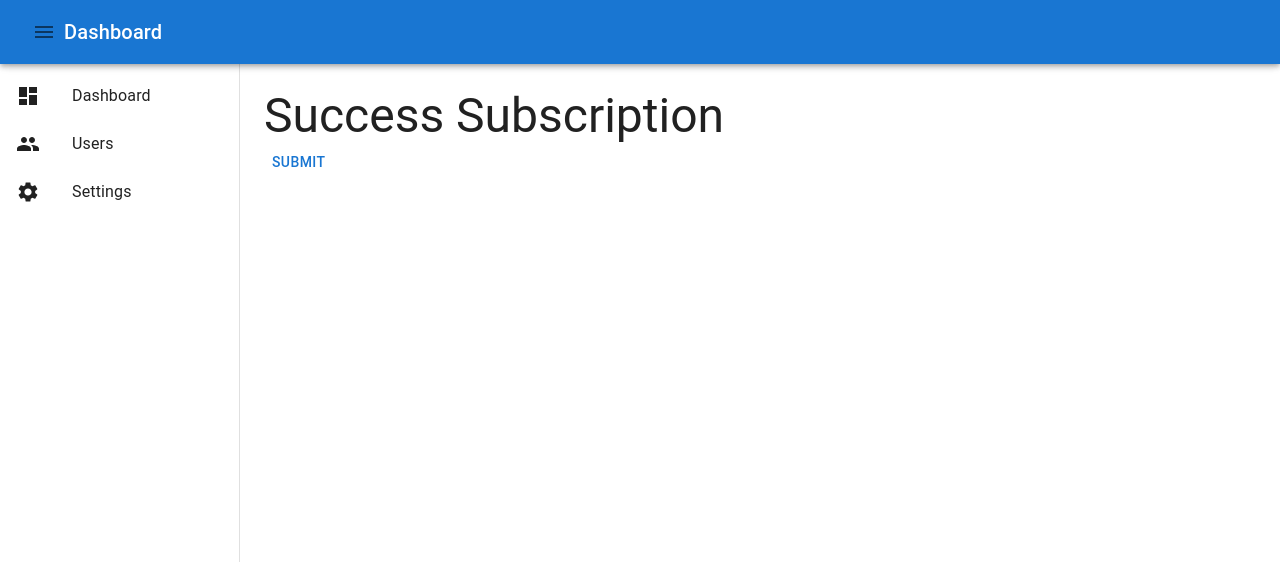
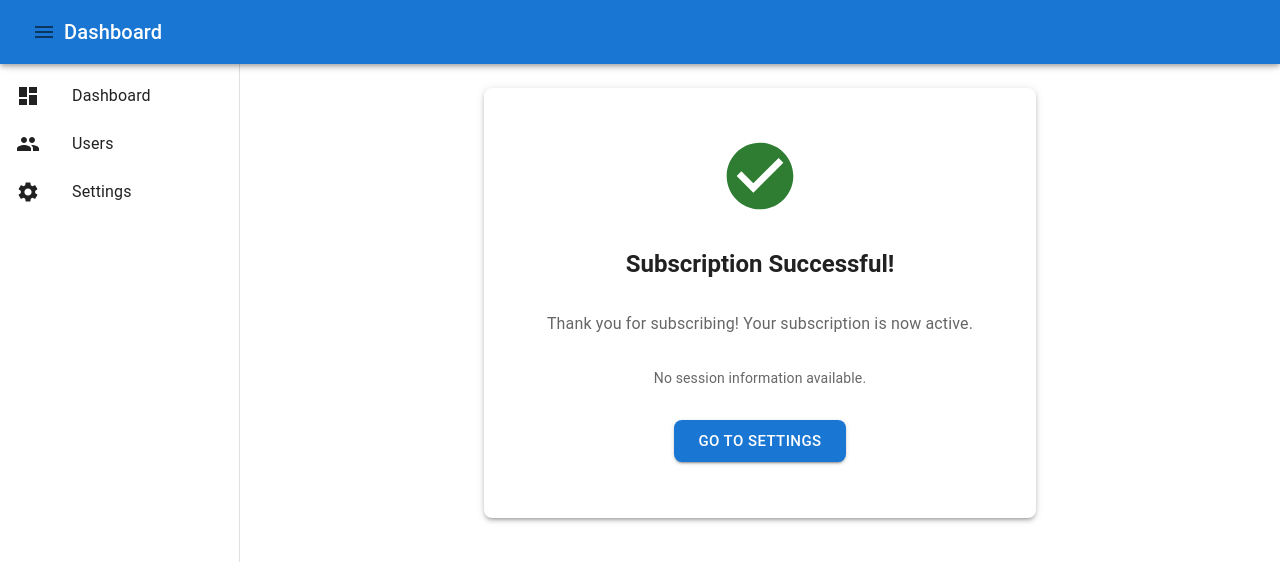
Before and after one commit to hirokazu-kobayashi-koba-hiro/idp-admin-dashboard, a Next.js app: page /settings/subscription/complete in a window 1280 px wide. Shown: the top 562 px of the page. Built offline with nearby package versions, Linux system fonts and the light colour scheme; no server answers.

Commit message:
improve function  subscription 2

```diff
--- a/src/app/(authenticated)/settings/subscription/complete/page.tsx
+++ b/src/app/(authenticated)/settings/subscription/complete/page.tsx
@@ -1,41 +1,103 @@
 "use client";
 
 import React, { useEffect, useState } from "react";
-import { Box, Button, Typography } from "@mui/material";
+import {
+  Box,
+  Button,
+  Typography,
+  Container,
+  Stack,
+  Card,
+  CardContent,
+} from "@mui/material";
+import CheckCircleIcon from "@mui/icons-material/CheckCircle";
+import { useRouter } from "next/navigation";
 
 const SubscriptionCompletePage = () => {
-  const [sessionId, setSessionId] = useState("");
+  const router = useRouter();
+  const [sessionId, setSessionId] = useState<string | null>(null);
 
   useEffect(() => {
-    // Check to see if this is a redirect back from Checkout
     const query = new URLSearchParams(window.location.search);
 
     if (query.get("success")) {
-      setSessionId(query.get("session_id") || "session_id");
+      setSessionId(query.get("session_id"));
     }
-  }, [sessionId]);
+  }, []);
 
-  const handleClick = async () => {
-    const { url } = await fetch(`/api/payments/subscription/session/${sessionId}`,
-        {
-          method: "POST",
-          body: JSON.stringify({
-            returnUrl: "http://localhost:3000/settings",
-          })
-        });
-
-    console.log(url);
-    // router.push(url);
-  }
+  const handleClick = () => {
+    router.push("/settings");
+  };
 
   return (
-    <>
-      <Box>
-          <Typography variant={"h3"}>Success Subscription</Typography>
-          <Typography>{sessionId}</Typography>
-        <Button onClick={handleClick}>submit</Button>
-      </Box>
-    </>
+    <Container
+      maxWidth="sm"
+      sx={{
+        display: "flex",
+        justifyContent: "center",
+        alignItems: "center",
+      }}
+    >
+      <Card
+        elevation={3}
+        sx={{
+          padding: 4,
+          borderRadius: 2,
+          width: "100%",
+        }}
+      >
+        <CardContent>
+          <Stack spacing={4} alignItems="center" textAlign="center">
+            {/* Success Icon */}
+            <CheckCircleIcon color="success" sx={{ fontSize: 80 }} />
+
+            {/* Success Message */}
+            <Typography variant="h5" fontWeight="bold" color="textPrimary">
+              Subscription Successful!
+            </Typography>
+            <Typography variant="body1" color="textSecondary">
+              Thank you for subscribing! Your subscription is now active.
+            </Typography>
+
+            {/* Session Details */}
+            {sessionId ? (
+                <Typography
+                    variant="body2"
+                    color="textSecondary"
+                    sx={{
+                      padding: 2,
+                      backgroundColor: "#f5f5f5",
+                      borderRadius: 1,
+                      width: "100%",
+                      textAlign: "center",
+                      wordWrap: "break-word", // Ensures long words break to the next line
+                      overflowWrap: "break-word", // Alternative for better browser support
+                      whiteSpace: "normal", // Allows wrapping to the next line
+                    }}
+                >
+                  Session ID: {sessionId}
+                </Typography>
+
+            ) : (
+              <Typography variant="body2" color="textSecondary">
+                No session information available.
+              </Typography>
+            )}
+
+            {/* Back Button */}
+            <Button
+              variant="contained"
+              color="primary"
+              size="large"
+              onClick={handleClick}
+              sx={{ borderRadius: 2, paddingX: 3 }}
+            >
+              Go to Settings
+            </Button>
+          </Stack>
+        </CardContent>
+      </Card>
+    </Container>
   );
 };
 
--- a/src/app/AuthHandler.tsx
+++ b/src/app/AuthHandler.tsx
@@ -2,7 +2,7 @@
 
 import { signIn, useSession } from "next-auth/react";
 import React, { useEffect } from "react";
-import {useRouter, useSearchParams} from "next/navigation";
+import { useRouter, useSearchParams } from "next/navigation";
 import { Loading } from "@/components/Loading";
 import { sleep } from "@/functions/sleep";
 
--- a/src/server/stripe/stripe.ts
+++ b/src/server/stripe/stripe.ts
@@ -50,7 +50,13 @@ export const createCheckoutSession = async ({
   }
 };
 
-export const registerCheckout = async ({ sessionId, returnUrl }: { sessionId: string; returnUrl: string}) => {
+export const registerCheckout = async ({
+  sessionId,
+  returnUrl,
+}: {
+  sessionId: string;
+  returnUrl: string;
+}) => {
   try {
     const checkoutSession = await stripe.checkout.sessions.retrieve(sessionId);
 
@@ -60,11 +66,11 @@ export const registerCheckout = async ({ sessionId, returnUrl }: { sessionId: st
     });
 
     return {
-      url: portalSession.url
+      url: portalSession.url,
     };
   } catch (e) {
     return {
-      error: e
-    }
+      error: e,
+    };
   }
-}
+};
```
Also changed, not shown: src/app/api/payments/subscription/session/[sessionId]/route.ts (+6 -3 lines), src/components/settings/Subscription.tsx (+5 -2 lines), 1 other file (tests, documents, lock files or other folders).
